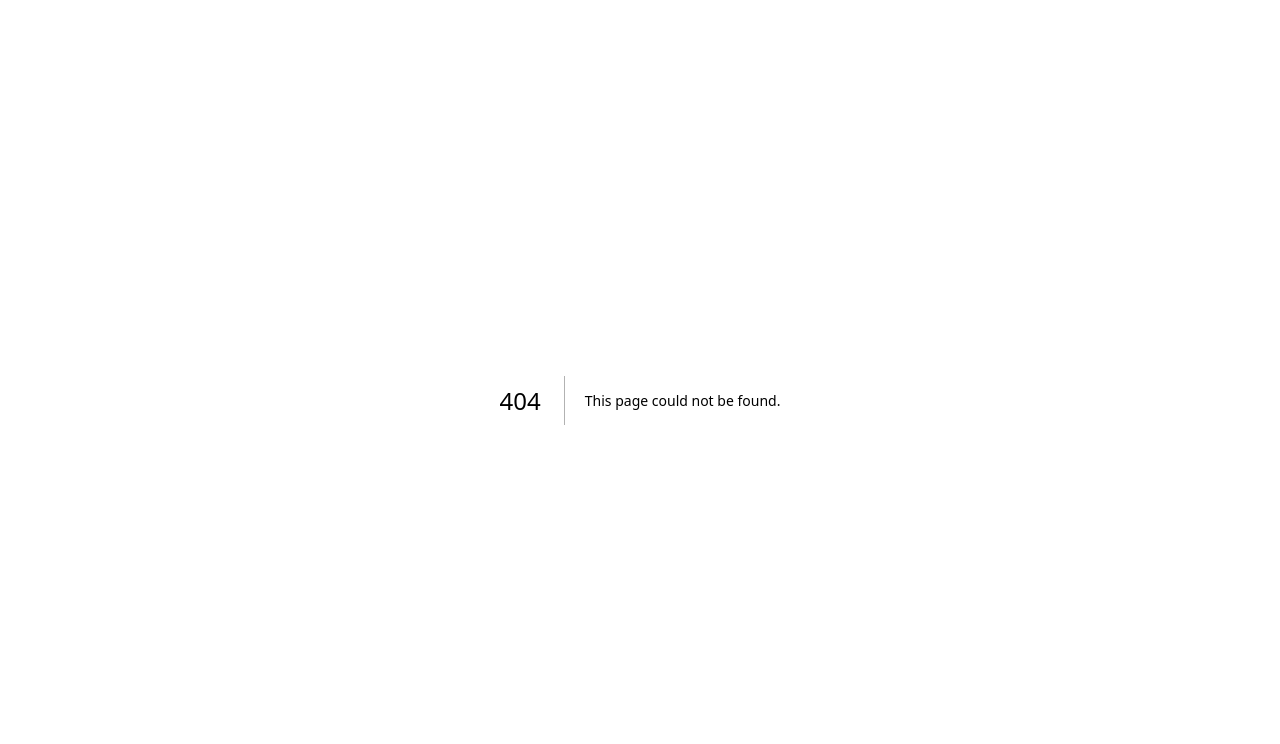
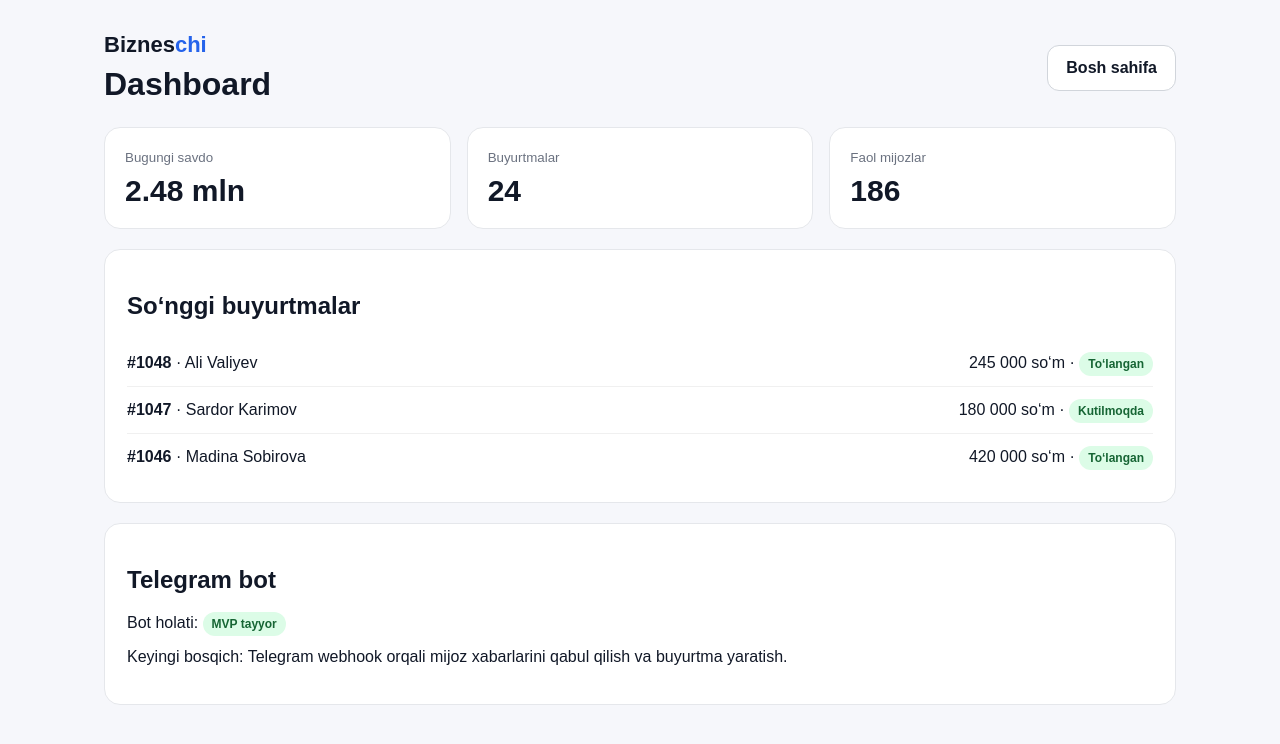
Before and after one commit to aslbek-qoziboyev/bizneschi, a Next.js app: page /dashboard in a window 1280 px wide. Before the commit this address had no page. Shown: the top 744 px of the page. Built offline with nearby package versions, Linux system fonts and the light colour scheme.

Commit message:
feat: add app/dashboard/page.tsx

```diff
--- /dev/null
+++ b/app/dashboard/page.tsx
@@ -0,0 +1,3 @@
+import Link from "next/link";
+const orders=[["#1048","Ali Valiyev","245 000 so‘m","To‘langan"],["#1047","Sardor Karimov","180 000 so‘m","Kutilmoqda"],["#1046","Madina Sobirova","420 000 so‘m","To‘langan"]];
+export default function Dashboard(){return <main className="dashboard"><div className="dashhead"><div><div className="brand">Biznes<span>chi</span></div><h1>Dashboard</h1></div><Link className="btn secondary" href="/">Bosh sahifa</Link></div><div className="grid"><div className="metric"><small>Bugungi savdo</small><strong>2.48 mln</strong></div><div className="metric"><small>Buyurtmalar</small><strong>24</strong></div><div className="metric"><small>Faol mijozlar</small><strong>186</strong></div></div><div className="panel"><h2>So‘nggi buyurtmalar</h2>{orders.map(([id,name,total,status])=><div className="row" key={id}><span><b>{id}</b> · {name}</span><span>{total} · <span className="badge">{status}</span></span></div>)}</div><div className="panel"><h2>Telegram bot</h2><p>Bot holati: <span className="badge">MVP tayyor</span></p><p>Keyingi bosqich: Telegram webhook orqali mijoz xabarlarini qabul qilish va buyurtma yaratish.</p></div></main>}
```
